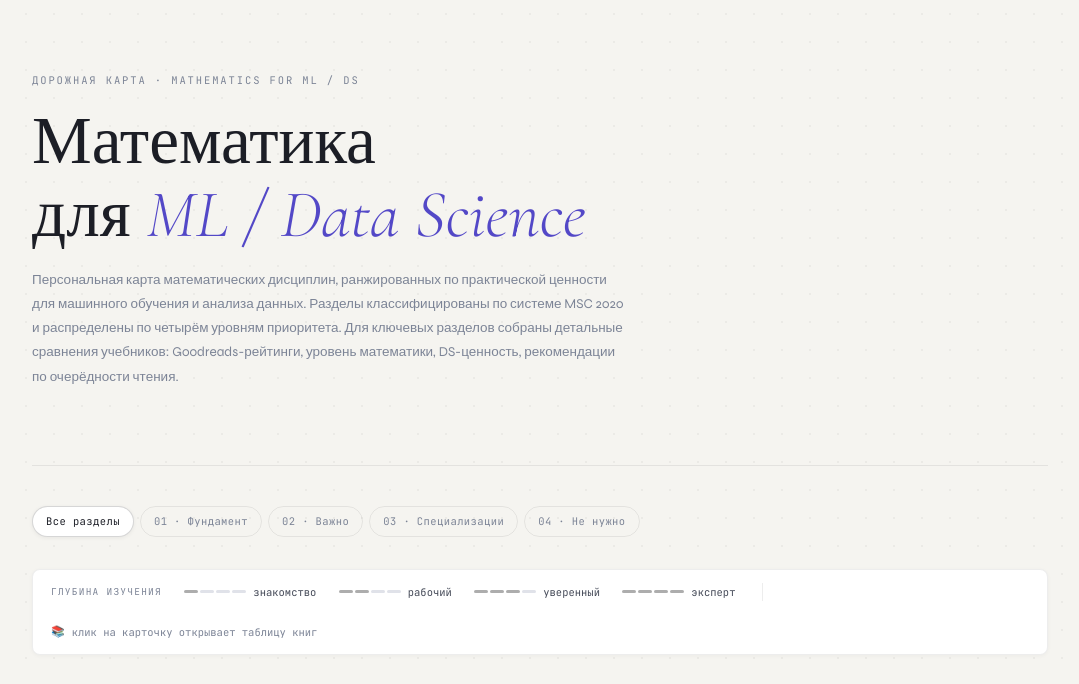
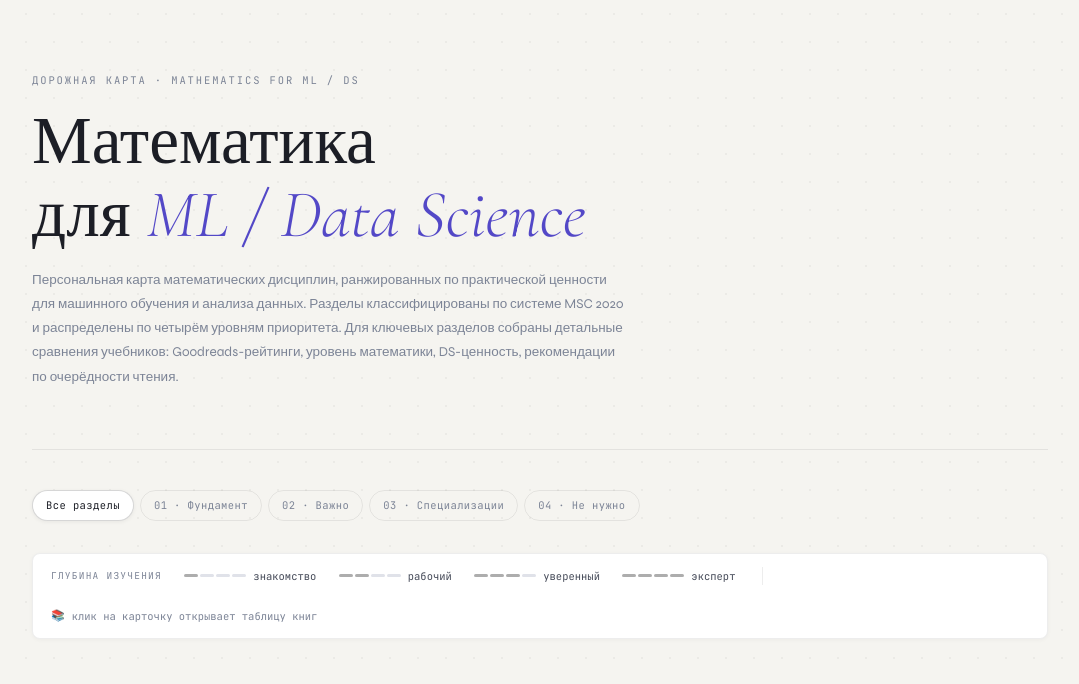
Before and after one commit to lepih/math-library-ds, a plain HTML site: page index.html in a window 1280 px wide. Shown: the top 684 px of the page, without its empty margins (100-1179 px from the left). Drawn offline with nearby package versions, Linux system fonts and the light colour scheme.

Commit message:
Reduce header bottom padding in index.html

```diff
--- a/index.html
+++ b/index.html
@@ -72,7 +72,7 @@
 
     /* ── HEADER ── */
     header {
-      padding: 4.5rem 0 3rem;
+      padding: 4.5rem 0 2rem;
       border-bottom: 1px solid var(--border);
       margin-bottom: 2.5rem;
     }
```
